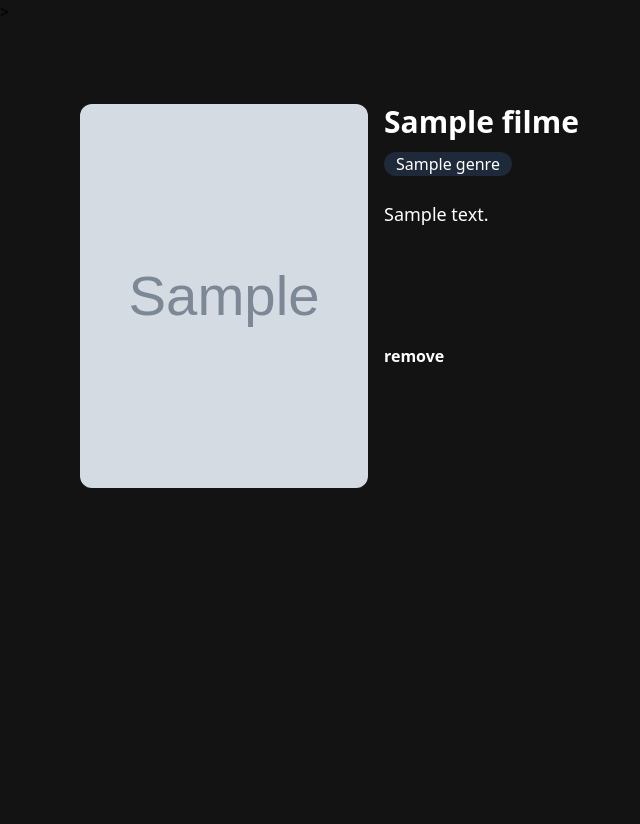
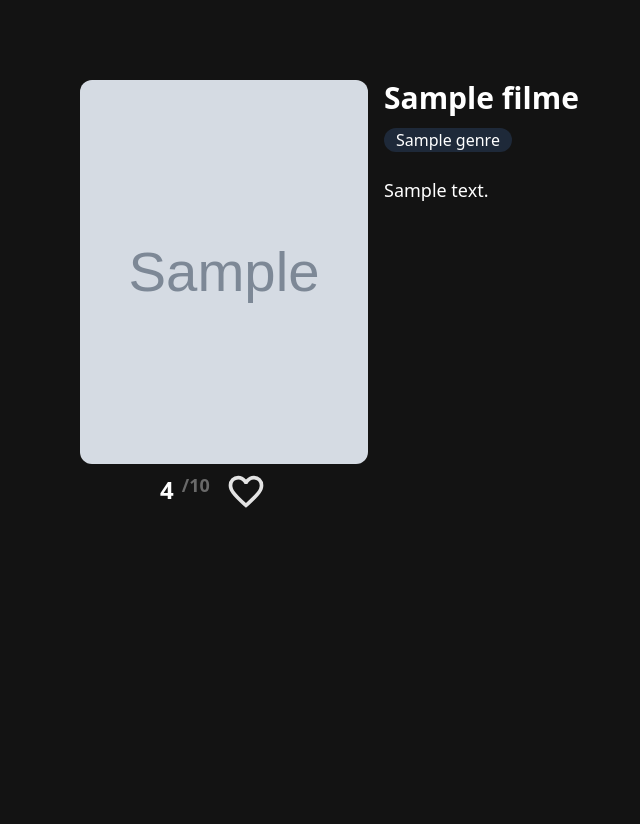
Before and after one commit to Roberth0202/MyMovie, a Django app: template anilist/templates/html/infomovie.html in a window 1280 px wide. Shown: the part 65-889 px from the top of the page, without its empty margins (0-640 px from the left). After the commit the page ends 573 px from the top, so only its background shows below. Run offline with Django 5.2, Linux system fonts and the light colour scheme; the template is opened without the code that fills it: most values are stand-ins (such as "Sample title", 1, 10 or a date in 2020); grey boxes marked "Sample" are stand-in pictures; style sheets or scripts are compiled from the project's sources; parts of the project's set-up code (start-up, migrations or seed data) failed here and were passed over.

Commit message:
Adiciona exibição de avaliação de filmes e melhorias no layout das páginas de filme e série

```diff
--- a/anilist/movie_functions.py
+++ b/anilist/movie_functions.py
@@ -109,6 +109,7 @@ def info_movie(movie_id):
             'id': dados['id'],
             'genre': generos,
             'description' : dados['overview'],
+            'rating': (f'{dados['vote_average']:.1f}'),
             'type' : 'movie',
         }
         return movie_details
--- a/anilist/static/css/filme.css
+++ b/anilist/static/css/filme.css
@@ -1,3 +1,61 @@
+.info-movie{
+    position: relative;
+    height:79vh;
+}
+
+.content-info{
+    height: 100%;
+}
+
+.gen-movie{
+    height: 1.5rem;
+}
+
+.content-avaliacao-movie{
+    position: relative;
+    height: 30px;
+    gap: 0.5rem;
+    top: 29.5rem;
+    left: 10rem;
+}
+
+.avaliacao{
+    color: white;
+    position: relative;
+    font-size:x-large;
+    font-weight: 700;
+}
+
+.avaliacao-max{
+    position: relative;
+    color:dimgrey;
+    font-size: large;
+    font-weight: 700;
+}
+
+.favorite{
+    position: relative;
+    top: 79%;
+    left: 11rem;
+}
+
+.favorito-deslogado{
+    position: relative;
+    top: 29.5rem;
+    height: 40px;
+    left: 11rem;
+    cursor: pointer;
+}
+.direct-login{
+    height: 40px;
+    z-index: 100;
+    cursor: pointer;
+}
+
+.movie{
+    background-color: burlywood;
+}
+
 #favorito-btn{
     cursor: pointer;
 }
--- a/anilist/static/css/style.css
+++ b/anilist/static/css/style.css
@@ -2,12 +2,12 @@ body{
     background-color: rgb(19, 19, 19);
     overflow-x: hidden;
 }
+
 header{
     display: flex;
     height: 65px;
     position: relative;
     align-items: center;
-
 }
 
 .container-list{
@@ -79,7 +79,6 @@ header{
     z-index: 14;
     justify-content: center;
     align-items: center;
-
 }
 
 .search-box-mobile{
--- a/anilist/templates/base/base.html
+++ b/anilist/templates/base/base.html
@@ -45,8 +45,6 @@
                     <span></span>
                 </div>
             </div>
-
-
 
             <!--------------- Rotas no centro -------------->
             <div class="content-links">
--- a/anilist/templates/html/infomovie.html
+++ b/anilist/templates/html/infomovie.html
@@ -4,13 +4,13 @@
 {% block content %}
 
 {% if filme %}
-<!--da informação dos filme poster, nome, genero, descrição do filme-->>
-<main class="relative justify-items-center items-center ">
-    <div class="relative flex w-screen h-screen ">
+<!--da informação dos filme poster, nome, genero, descrição do filme-->
+<main class="info-movie relative flex justify-items-center items-center ">
+    <div class="content-info relative flex w-screen ">
 
         <!----------- POSTER DO FILME ------------>
         <div class="absolute left-20 top-20">
-            <img src="{{filme.poster}}" class="flex w-72 h-96 rounded-xl" alt="">
+            <img src="{{filme.poster}}" class=" flex w-72 h-96 rounded-xl" alt="">
         </div>
 
         <!-------------- NOME DO FILME ------------->
@@ -19,27 +19,32 @@
         </div>
 
         <!---------------- GENERO DO FILME ---------------->
-        <div class="absolute flex gap-3 top-32 left-96">
+        <div class="gen-movie absolute flex gap-3 top-32 left-96">
+
             {% for genre in filme.genre %}
             <div class="flex bg-gray-800 rounded-xl px-3">
                 <p class="text-white ">{{ genre }}</p>
             </div>
             {% endfor %}
+
         </div >
 
         <!----------- DESCRIÇÃO DO FILME -------------->
-        <div class="absolute flex w-2/3 top-44 left-96">
-            <p class="text-white text-lg ">{{filme.description}}</p>
-        <div>
+        <div class="desc-movie absolute flex w-2/3 top-44 left-96">
+            <p class="text-white text-lg ">{{ filme.description }}</p>
+        </div>
 
-        </div>
+        <!----------------- AVALIAÇÃO --------------------->
+        <div class="content-avaliacao-movie  flex">
+            <span class="avaliacao">{{  filme.rating  }}</span>
+            <span class="avaliacao-max">/10</span>
         </div>
 
         <!------------- Ser tiver logado adiciona ou remove ---------------->
         {% if user.is_authenticated %}
 
         <!--------Adicionar e remover da lista------->
-        <form class="absolute z-auto left-96 top-80 flex justify-between space-x-4" id="favorito-form" method="POST">
+        <form class="favorite z-auto flex h-10" id="favorito-form" method="POST">
             {% csrf_token %}
 
                 <input type="hidden" name="media_id" value="{{filme.id}}">
@@ -60,12 +65,15 @@
 
         <!--------------Se não. vai pra pagina de login----------------->
         {% else %}
-    <div class="absolute z-auto left-96 top-80 flex justify-between gap-4"></button></a>
-        <a href="{% url 'anilist:login' %}"><button class="z-10 text-white font-bold" type="submit" name="" value="remove">remove</button></a>
+        <div class="favorito-deslogado flex">
+                <a href="{% url 'anilist:login' %}" class="direct-login ">
+                        <img id="coracao-img" src="{% static 'img/coração_vazio.svg' %}" alt="">
+                </a>
+            </button>
         </div>
         {% endif %}
 
-
+    </div>
 </main>
 
 {% endif %}
```
Also changed, not shown: anilist/templates/html/infoserie.html (+27 -12 lines), anilist/views.py (+15 -5 lines). Lines whose indentation alone changed are shown as unchanged.
